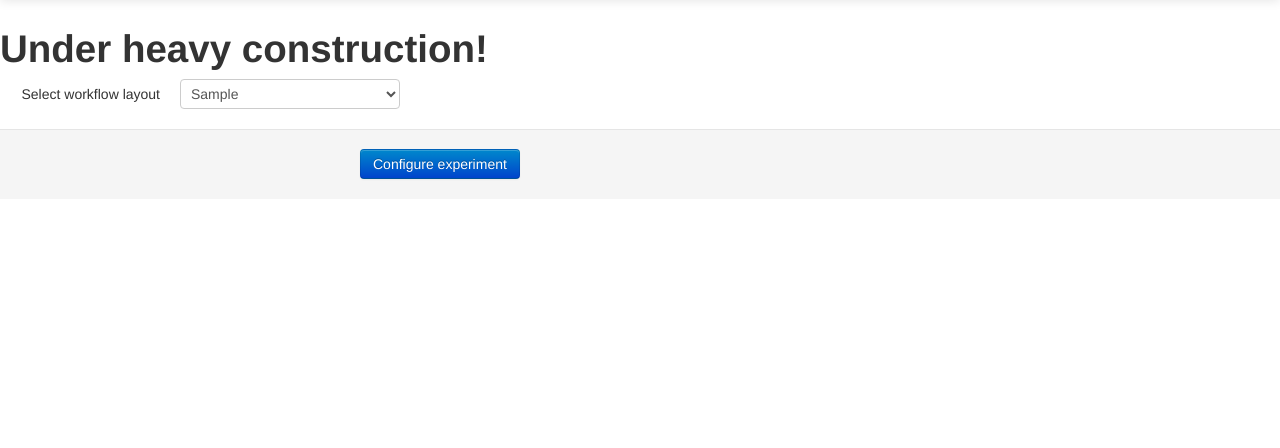
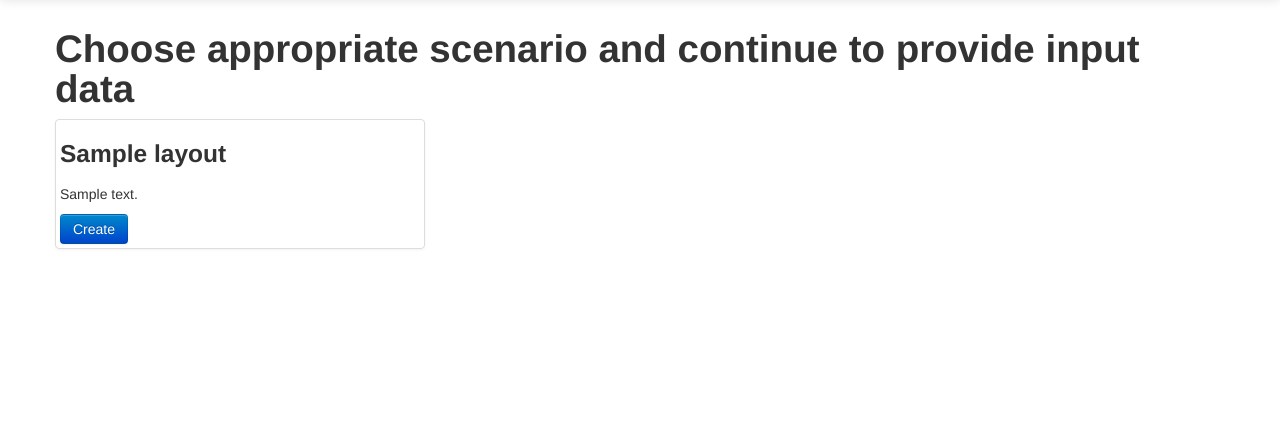
Before and after one commit to evilkost/miXGENE, a Django app: template mixgene_project/webapp/templates/add_experiment.html in a window 1280 px wide. Shown: the part 41-489 px from the top of the page. Run offline with Django 3.2, Linux system fonts and the light colour scheme; the template is opened without the code that fills it: most values are stand-ins (such as "Sample title", 1, 10 or a date in 2020); some libraries are stand-ins or nearby versions.

Commit message:
Back to work! Now workflow layout have human readable title and description, also redone page to choose workflow layout.

```diff
--- a/mixgene_project/mixgene/urls.py
+++ b/mixgene_project/mixgene/urls.py
@@ -17,7 +17,7 @@ urlpatterns = patterns('',
 
     url(r'^add_experiment$', 'webapp.views.add_experiment', name='add_experiment'),
 
-    url(r'^create_experiment/', 'webapp.views.create_experiment', name='create_experiment'),
+    url(r'^create_experiment/(?P<layout_id>\d+)', 'webapp.views.create_experiment', name='create_experiment'),
     url(r'^create_exp_instance/', 'webapp.views.create_exp_instance', name='create_exp_instance'),
 
     url(r'^upload_data/', 'webapp.views.upload_data', name='upload_data'),
--- a/mixgene_project/webapp/templates/add_experiment.html
+++ b/mixgene_project/webapp/templates/add_experiment.html
@@ -2,31 +2,23 @@
 
 {% block inner %}
 
-<h1>Under heavy construction!</h1>
 
-    <form class="form-horizontal" action="{% url 'webapp.views.create_experiment' %}" method="post">
-        {% csrf_token %}
+    <div class="container">
 
-        <div class="control-group">
-            <label class="control-label" for="id_wfl"> Select workflow layout</label>
-            <div class="controls">
-                <select name="id_wfl" >
-                    {% for layout in all_layouts %}
-                       <option value="{{ layout.w_id }}"> {{ layout.wfl_class }} </option>
-                    {% endfor %}
-                </select>
-            </div>
-        </div>
+        <h1>Choose appropriate scenario and continue to provide input data</h1>
+        <ul class="thumbnails">
+            {% for layout in all_layouts %}
+                <li class="span4">
+                    <div class="thumbnail">
+                        <h3> {{ layout.title }}</h3>
+                        <p> {{ layout.description }}</p>
+                        <a href="{% url 'webapp.views.create_experiment' layout.w_id %}" class="btn btn-primary"> Create </a>
+                    </div>
+                </li>
+            {% endfor %}
+        </ul>
 
-
-        <div class="control-group form-actions">
-            <div class="controls">
-                <button  class="btn btn-primary" type="submit" >Configure experiment </button>
-                <input type="hidden" name="next" value="{{ next }}" />
-            </div>
-        </div>
-
-    </form>
+    </div>
 
 
 {% endblock %}
--- a/mixgene_project/webapp/templates/workflow/test_r_wf.html
+++ b/mixgene_project/webapp/templates/workflow/test_r_wf.html
@@ -6,7 +6,7 @@
     <p>This workflow consists of single task which apply test R algo.
     </p>
 
-    {{ data_files }}
+    <!-- {{ data_files }} -->
     <!-- TODO: If dataset isn't uploaded yet, otherwise show notice about dataset +repace/delete -->
 
     <hr />
```
Also changed, not shown: mixgene_project/webapp/models.py (+6 -2 lines), mixgene_project/webapp/views.py (+8 -4 lines), mixgene_project/webapp/migrations/0007_added_WorkflowLayout_title_description.py (added), 1 other file.
